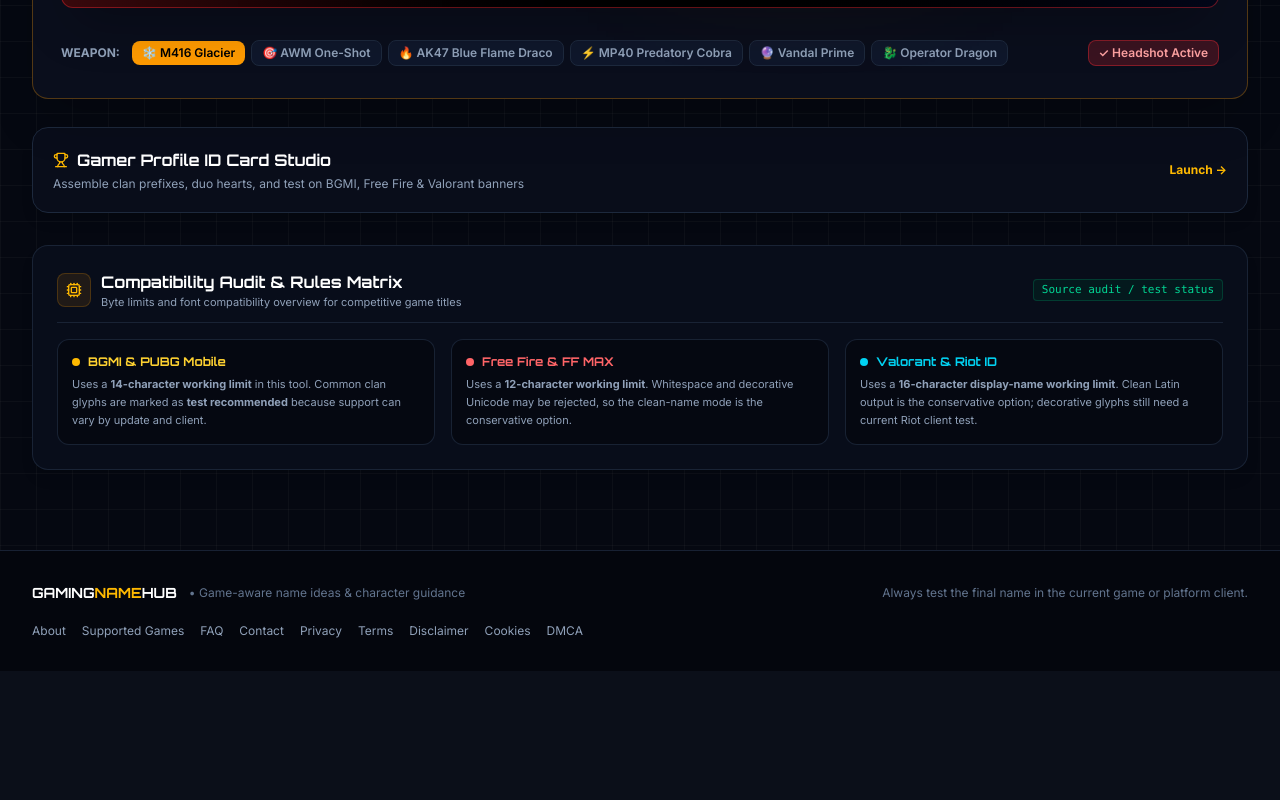
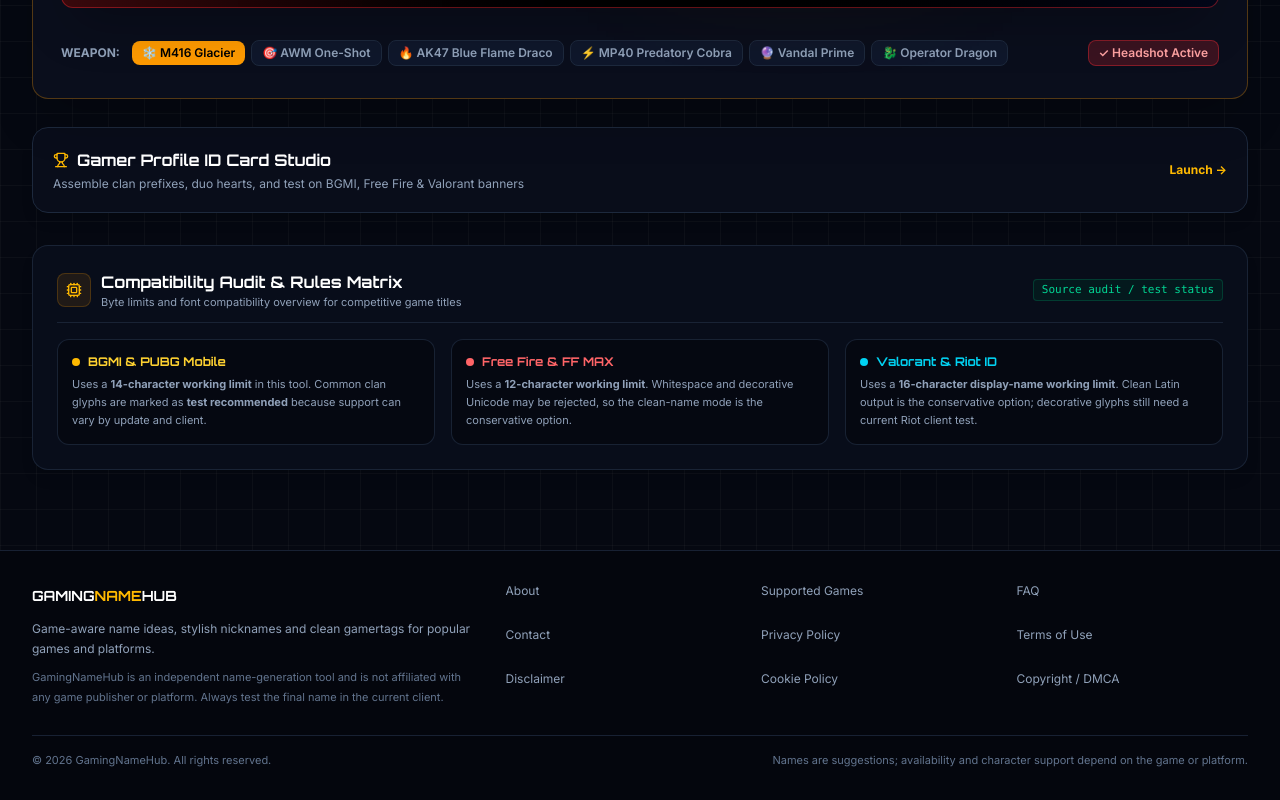
Before and after one commit to officialexamnotification-web/Brokr, a React (Vite) app: page / in a window 1280 px wide. Shown: the part 3451-4251 px from the top of the page. Before the commit the page ends 4122 px from the top, so only its background shows below. Built offline with nearby package versions, Linux system fonts and the light colour scheme; no server answers.

Commit message:
Polish site footer and copyright notice

```diff
--- a/src/App.tsx
+++ b/src/App.tsx
@@ -336,29 +336,35 @@
 
       {/* Site Footer */}
       <footer className="w-full border-t border-slate-800/80 bg-[#04060d] py-8 mt-12">
-        <div className="max-w-7xl mx-auto px-4 sm:px-6 lg:px-8 flex flex-col gap-5 text-xs text-slate-500">
-          <div className="flex flex-col md:flex-row md:items-center md:justify-between gap-4">
-            <div className="flex items-center gap-3">
-            <span className="font-gaming font-bold text-white text-sm">
-              GAMING<span className="text-amber-400">NAME</span>HUB
-            </span>
-              <span>• Game-aware name ideas & character guidance</span>
-            </div>
-            <p className="text-left md:text-right">
-              Always test the final name in the current game or platform client.
+        <div className="max-w-7xl mx-auto px-4 sm:px-6 lg:px-8">
+          <div className="grid gap-7 md:grid-cols-[1.2fr_2fr]">
+            <div>
+              <a href="/" className="inline-flex items-center gap-2 font-gaming font-bold text-sm text-white" aria-label="GamingNameHub home">
+                <span>GAMING<span className="text-amber-400">NAME</span>HUB</span>
+              </a>
+              <p className="mt-3 max-w-md text-xs leading-5 text-slate-400">
+                Game-aware name ideas, stylish nicknames and clean gamertags for popular games and platforms.
+              </p>
+              <p className="mt-2 max-w-md text-[11px] leading-5 text-slate-500">
+                GamingNameHub is an independent name-generation tool and is not affiliated with any game publisher or platform. Always test the final name in the current client.
               </p>
             </div>
-          <nav aria-label="Footer navigation" className="flex flex-wrap gap-x-4 gap-y-2 text-slate-400">
+            <nav aria-label="Footer navigation" className="grid grid-cols-2 gap-x-6 gap-y-2 text-xs text-slate-400 sm:grid-cols-3">
               <a className="hover:text-amber-300 transition-colors" href="/about">About</a>
               <a className="hover:text-amber-300 transition-colors" href="/supported-games">Supported Games</a>
               <a className="hover:text-amber-300 transition-colors" href="/faq">FAQ</a>
               <a className="hover:text-amber-300 transition-colors" href="/contact">Contact</a>
-            <a className="hover:text-amber-300 transition-colors" href="/privacy-policy">Privacy</a>
-            <a className="hover:text-amber-300 transition-colors" href="/terms-of-use">Terms</a>
+              <a className="hover:text-amber-300 transition-colors" href="/privacy-policy">Privacy Policy</a>
+              <a className="hover:text-amber-300 transition-colors" href="/terms-of-use">Terms of Use</a>
               <a className="hover:text-amber-300 transition-colors" href="/disclaimer">Disclaimer</a>
-            <a className="hover:text-amber-300 transition-colors" href="/cookie-policy">Cookies</a>
-            <a className="hover:text-amber-300 transition-colors" href="/dmca">DMCA</a>
+              <a className="hover:text-amber-300 transition-colors" href="/cookie-policy">Cookie Policy</a>
+              <a className="hover:text-amber-300 transition-colors" href="/dmca">Copyright / DMCA</a>
             </nav>
+          </div>
+          <div className="mt-7 flex flex-col gap-2 border-t border-slate-800/80 pt-4 text-[11px] text-slate-500 sm:flex-row sm:items-center sm:justify-between">
+            <p>© 2026 GamingNameHub. All rights reserved.</p>
+            <p>Names are suggestions; availability and character support depend on the game or platform.</p>
+          </div>
         </div>
       </footer>
 
--- a/src/components/SitePage.tsx
+++ b/src/components/SitePage.tsx
@@ -63,7 +63,10 @@
       </main>
 
       <footer className="border-t border-slate-800 bg-[#04060d] px-4 py-8 text-xs text-slate-400 sm:px-6">
-        <div className="mx-auto flex max-w-6xl flex-col gap-5 sm:flex-row sm:items-start sm:justify-between"><div><a href="/" className="font-gaming font-bold text-white">GAMING<span className="text-amber-400">NAME</span>HUB</a><p className="mt-2 max-w-sm leading-5">Game-aware name ideas. Always test the final name in the current game or platform client.</p></div><nav aria-label="Site links" className="flex max-w-xl flex-wrap gap-x-4 gap-y-2">{pageLinks.map((link) => <a key={link.href} href={link.href} className="transition hover:text-amber-300">{link.label}</a>)}</nav></div>
+        <div className="mx-auto max-w-6xl">
+          <div className="flex flex-col gap-5 sm:flex-row sm:items-start sm:justify-between"><div><a href="/" className="font-gaming font-bold text-white">GAMING<span className="text-amber-400">NAME</span>HUB</a><p className="mt-2 max-w-sm leading-5">Game-aware name ideas, stylish nicknames and clean gamertags. GamingNameHub is independent and not affiliated with any game publisher or platform.</p></div><nav aria-label="Site links" className="grid max-w-xl grid-cols-2 gap-x-5 gap-y-2 sm:grid-cols-3">{pageLinks.map((link) => <a key={link.href} href={link.href} className="transition hover:text-amber-300">{link.label}</a>)}</nav></div>
+          <div className="mt-6 flex flex-col gap-2 border-t border-slate-800 pt-4 text-[11px] text-slate-500 sm:flex-row sm:items-center sm:justify-between"><p>© 2026 GamingNameHub. All rights reserved.</p><p>Always test the final name in the current game or platform client.</p></div>
+        </div>
       </footer>
     </div>
   );
```
Lines whose indentation alone changed are shown as unchanged.
